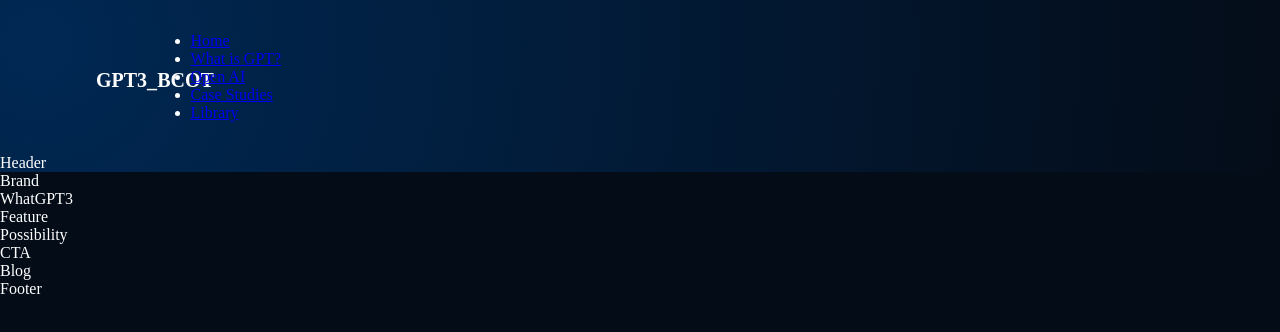
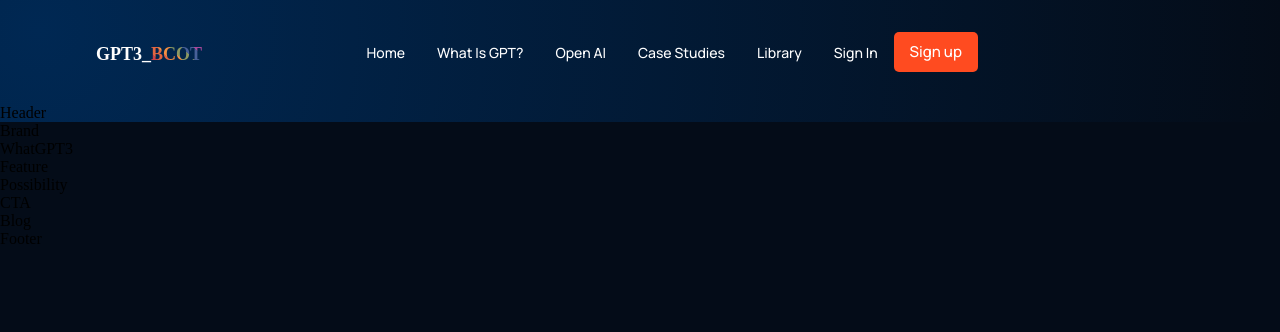
Before and after one commit to brainconnect93/gpt-3_bcot, a React (Create React App) app: page / in a window 1280 px wide. Shown: the top 332 px of the page. Built offline with nearby package versions, Linux system fonts and the light colour scheme.

Commit message:
Adding the navlinks to the navbar

```diff
--- a/src/App.css
+++ b/src/App.css
@@ -7,7 +7,6 @@
 
 body {
   background-color: var(--color-bg);
-  color: #fff;
 }
 
 .gradient_bg {
--- a/src/components/navbar/Navbar.jsx
+++ b/src/components/navbar/Navbar.jsx
@@ -20,6 +20,10 @@ const Navbar = () => (
           <li><a href="#blog">Library</a></li>
         </ul>
       </div>
+      <div className="gpt3_navbar-sign">
+        <p>Sign in</p>
+        <button type="submit">Sign up</button>
+      </div>
     </div>
   </div>
 );
--- a/src/components/navbar/navbar.css
+++ b/src/components/navbar/navbar.css
@@ -19,5 +19,105 @@
 .gpt3_navbar-links_logo h2 {
   width: 62.56px;
   height: 16.02px;
-  font-size: 20px;
+  font-size: 18px;
+  color: var(--color-new);
+  margin-right: 2rem;
 }
+
+.gpt3_navbar-links_logo h2 span {
+   background-color: #CA4246;
+    background-image: linear-gradient(
+         45deg,
+         #CA4246 16.666%,
+         #E16541 16.666%,
+         #E16541 33.333%,
+         #F18F43 33.333%,
+         #F18F43 50%,
+         #8B9862 50%,
+         #8B9862 66.666%,
+         #476098 66.666%,
+         #476098 83.333%,
+         #A7489B 83.333%);
+   background-size: 100%;
+   background-repeat: repeat;
+   background-clip: text;
+  -webkit-background-clip: text;
+  -webkit-text-fill-color: transparent;
+  animation: rainbow-text-simple-animation-rev 0.75s ease forwards;
+}
+
+@keyframes rainbow-text-simple-animation-rev {
+  0% {
+      background-size: 650%;
+  }
+  40% {
+      background-size: 650%;
+  }
+  100% {
+      background-size: 100%;
+  }
+}
+
+@keyframes rainbow-text-simple-animation {
+  0% {
+      background-size: 100%;
+  }
+  80% {
+      background-size: 650%;
+  }
+  100% {
+      background-size: 650%;
+  }
+}
+
+.gpt3_navbar-links_container ul {
+ display: flex;
+ flex-direction: row;
+ margin-left: 8rem;
+ width: 100%;
+}
+
+.gpt3_navbar-links_container ul li,
+.gpt3_navbar-sign p,
+.gpt3_navbar-menu_container p {
+  color: var(--color-new);
+  list-style: none;
+  font-family: var(--font-family);
+  font-weight: 500;
+  font-size: 14px;
+  line-height: 25px;
+  text-transform: capitalize;
+  margin: 0 1rem;
+  cursor: pointer;
+}
+
+.gpt3_navbar-links_container ul li a {
+  text-decoration: none;
+  color: var(--color-new);
+}
+
+.gpt3_navbar-links_container ul li a:hover {
+  text-decoration: underline;
+  color: var(--color-subtext);
+}
+
+.gpt3_navbar-sign {
+  display: flex;
+  justify-content: flex-end;
+  align-items: center;
+}
+
+.gpt3_navbar-sign button,
+.gpt3_navbar-menu_container button {
+  padding: 0.5rem 1rem;
+  color: var(--color-new);
+  background-color: #ff4b20;
+  font-family: var(--font-family);
+  font-weight: 500;
+  font-size: 15px;
+  line-height: 24px;
+  border-radius: 5px;
+  border: 0;
+  outline: none;
+  cursor: pointer;
+}
--- a/src/index.css
+++ b/src/index.css
@@ -2,11 +2,12 @@
 
 :root {
   --font-family: 'Manrope', sans-serif;
-  --gradient-text: linear-gradient(89.97deg, #ae67fa 1.84%,);
-  --gradient-bar: linear-gradient(103.22deg, #ae67fa -13.86%);
+  --gradient-text: linear-gradient(89.97deg, #ae67fa 1.84%, #ff4b20);
+  --gradient-bar: linear-gradient(103.22deg, #ae67fa -13.86%, #ff4b20);
   --color-bg: #040c18;
   --color-footer: #031b34;
   --color-blog: #042c54;
   --color-text: #81afdd;
   --color-subtext: #ff8a71;
+  --color-new: #fff;
 }
```
